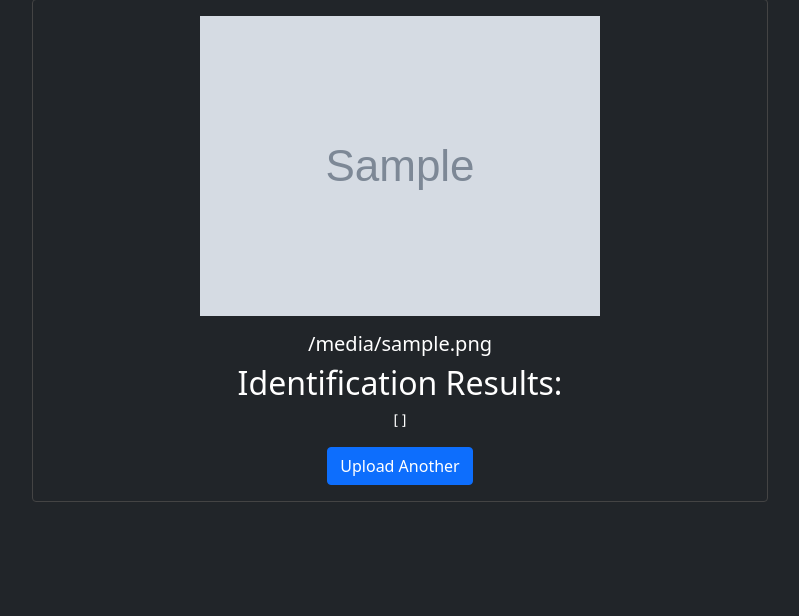
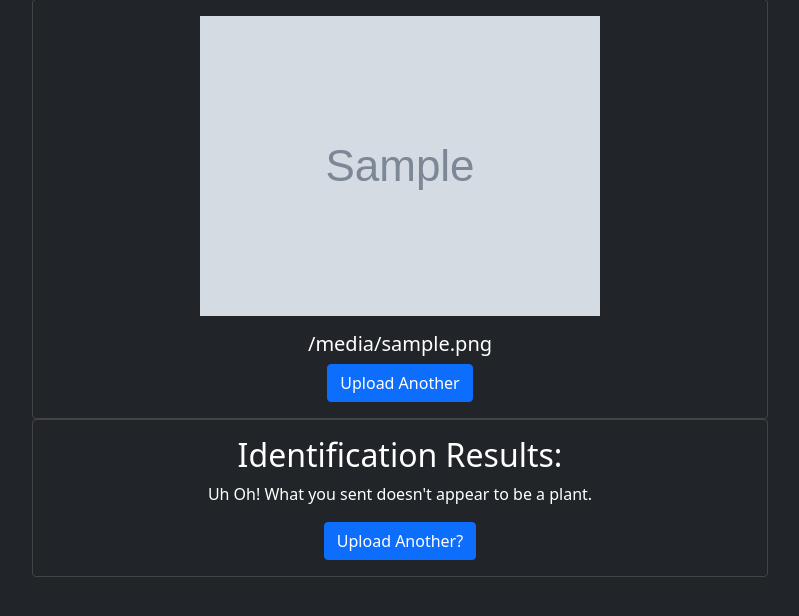
Before and after one commit to oceanyu1/plant-wildlife-identifier, a Flask app: template templates/result.html in a window 1280 px wide. Shown: the part 153-769 px from the top of the page, without its empty margins (240-1039 px from the left). Run offline with Flask 3, Linux system fonts and the light colour scheme; the template is opened without the code that fills it: most values are stand-ins (such as "Sample title", 1, 10 or a date in 2020); grey boxes marked "Sample" are stand-in pictures.

Commit message:
Add check to state when plant is not submitted

```diff
--- a/templates/result.html
+++ b/templates/result.html
@@ -11,9 +11,18 @@
                     class="img-fluid mb-3" style="max-height: 400px;">
 
                 <h5>{{ filename }}</h5>
+                <a href="{{ url_for('index') }}" class="btn btn-primary">Upload Another</a>
+            </div>
+        </div>
+        <div class="card">
+            <div class="card-body text-center">
                 <h2>Identification Results:</h2>
-                <pre>{{ result | tojson(indent=2) }}</pre>
-                <a href="{{ url_for('index') }}" class="btn btn-primary">Upload Another</a>
+                {% if result['result']['is_plant']['binary'] %}
+                    <pre>{{ result | tojson(indent=2) }}</pre>
+                {% else %}
+                    <p>Uh Oh! What you sent doesn't appear to be a plant.</p>
+                    <a href="{{ url_for('index') }}" class="btn btn-primary">Upload Another?</a>
+                {% endif %}
             </div>
         </div>
     </div>
```
